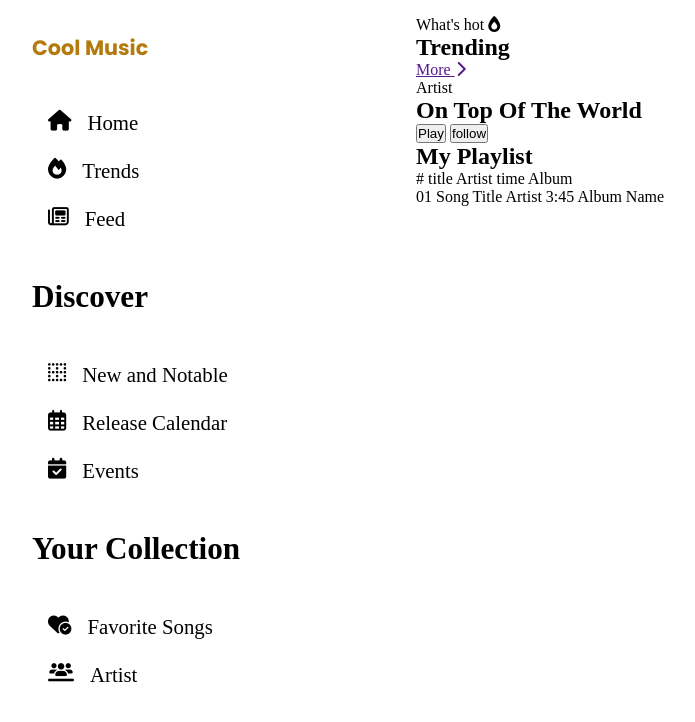
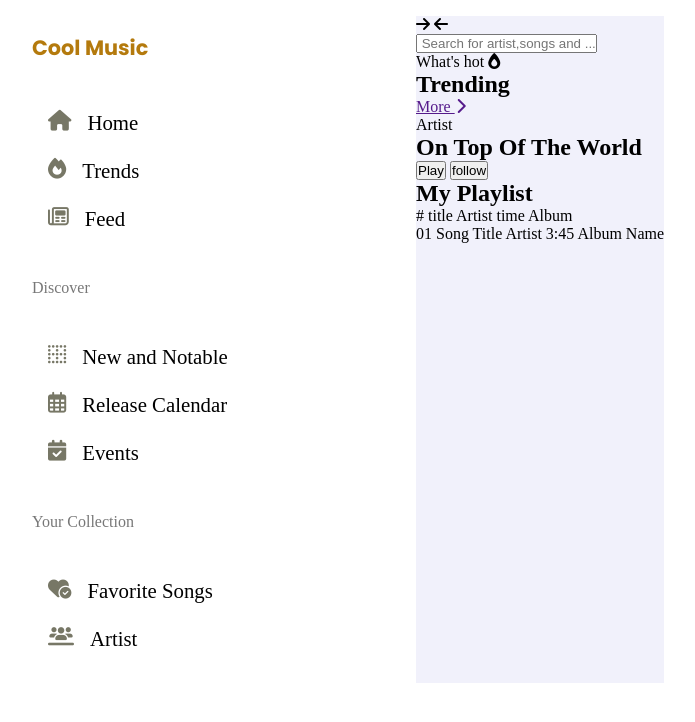
Before and after one commit to Sofinaye/coolMusic, a plain HTML site: page index.html in a window 1280 px wide. Shown: the whole page, without its empty margins (0-695 px from the left). Drawn offline with Linux system fonts and the light colour scheme.

Commit message:
Add front nav structure

```diff
--- a/index.css
+++ b/index.css
@@ -41,5 +41,16 @@
   gap: 1rem;
 }
 
+.nabar-list-item i {
+  color: #776;
+}
+
+.heading-sub{
+  font-size: 1rem;
+  font-weight: 100;
+  color: #777;
+}
+
 .front-page {
+  background: #f1f1fb;
 }
--- a/index.html
+++ b/index.html
@@ -39,6 +39,13 @@
         </nav>
       </section>
       <section class="front-page">
+        <div class="front-nav">
+          <div class="front-nav-item">
+            <span><i class="fa-solid fa-arrow-right"></i>    <i class="fa-solid fa-arrow-left"></i> </span>
+          </div>
+          <input type="text" placeholder=" Search for artist,songs and ...">
+
+        </div>
         <p>What's hot <i class="fa-solid fa-fire-flame-simple"></i></p>
         <div class="front-heading-container">
           <h2 class="front-heading-sub">Trending</h2>
```
